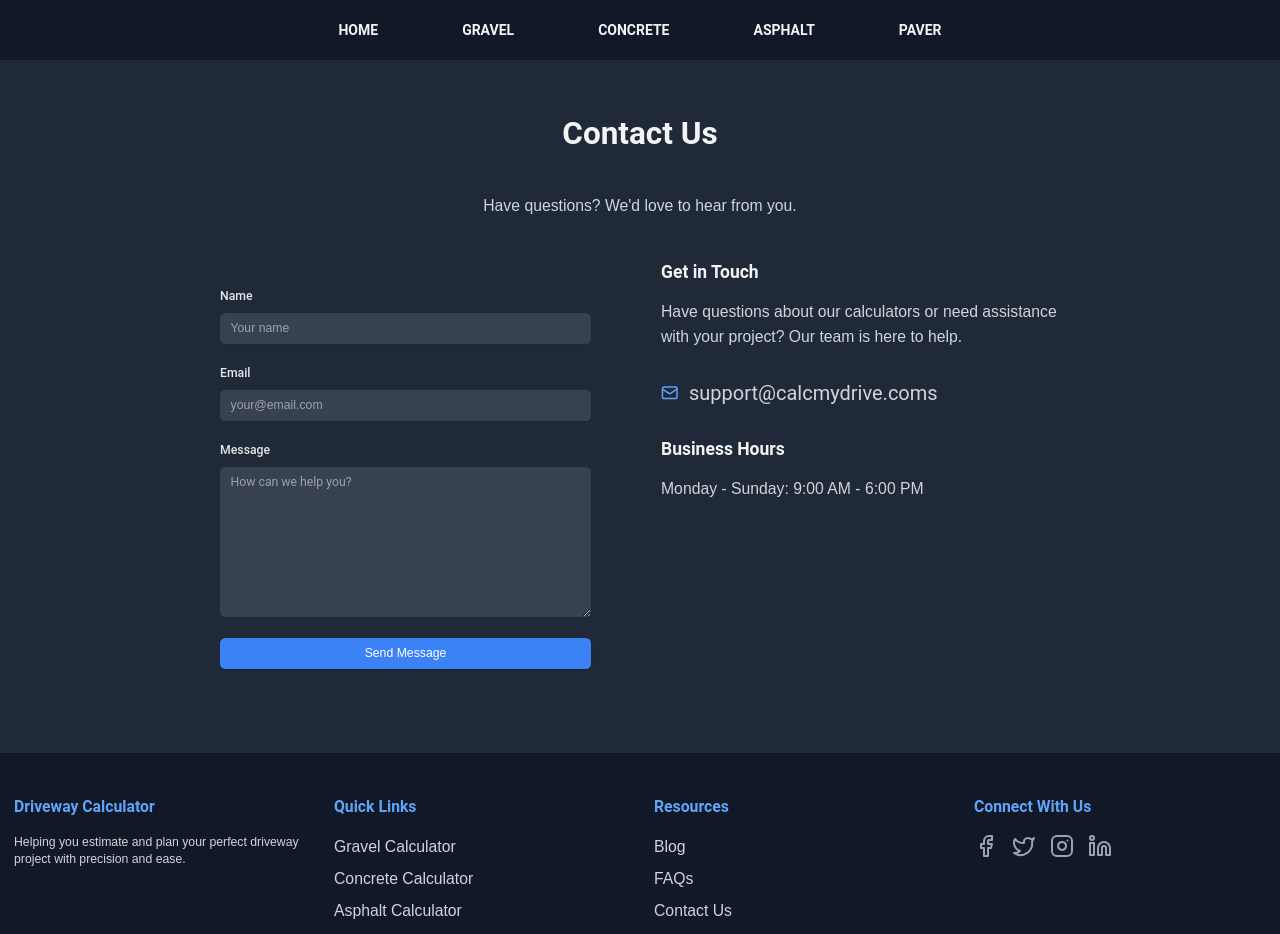
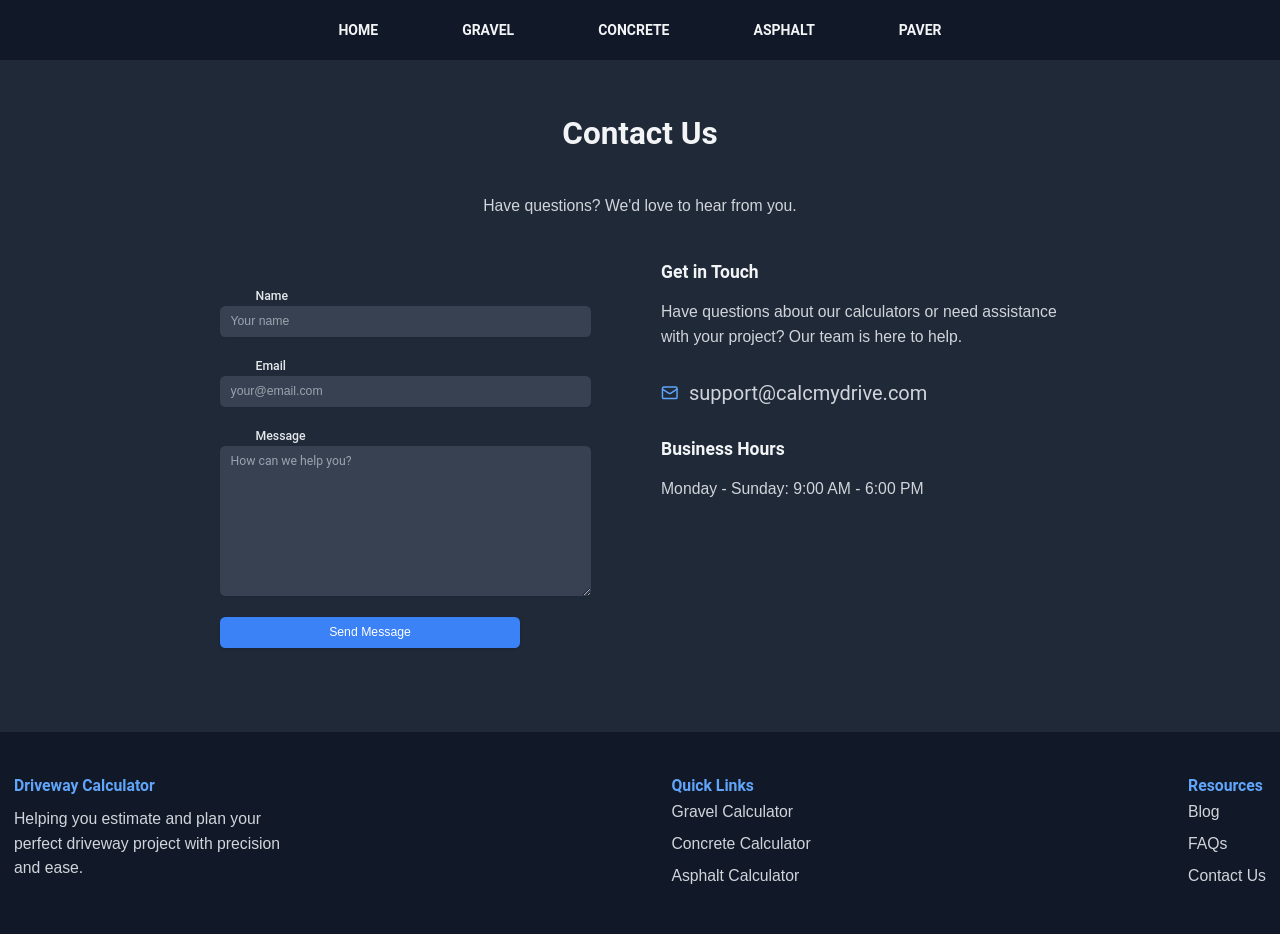
Before and after one commit to mkrizia17/Driveway-Calculator, a Next.js app: page /contact in a window 1280 px wide. Shown: the top 934 px of the page. Built offline with nearby package versions, Linux system fonts and the light colour scheme.

Commit message:
Update footer

```diff
--- a/src/app/contact/page.tsx
+++ b/src/app/contact/page.tsx
@@ -75,7 +75,7 @@
               <div className="space-y-4">
                 <div className="flex items-center gap-3 text-gray-300">
                   <Mail className="h-5 w-5 text-blue-400" />
-                  <span>support@calcmydrive.coms</span>
+                  <span>support@calcmydrive.com</span>
                 </div>
               </div>
 
--- a/src/app/globals.css
+++ b/src/app/globals.css
@@ -246,3 +246,8 @@
 .text-26px {
     font-size: 26px; /* Custom class for 18px font size */
 }
+
+.text-sm {
+  max-width: 300px; /* Adjust as needed */
+  margin: 0 auto; /* Center the text block */
+}
--- a/src/app/privacy-policy/page.tsx
+++ b/src/app/privacy-policy/page.tsx
@@ -55,7 +55,7 @@
                         <p className="mb-4">
                             If you have any questions about our Privacy Policy, please contact us at:
                         </p>
-                        <p className="text-blue-400">support@drivewaycalculator.com</p>
+                        <p className="text-blue-400">support@calcmydrive.com</p>
                     </section>
 
                     <section>
--- a/src/components/Footer.tsx
+++ b/src/components/Footer.tsx
@@ -1,56 +1,33 @@
 import Link from 'next/link';
-import { Facebook, Twitter, Instagram, Linkedin } from 'lucide-react';
+import '../app/globals.css';
 
 export function Footer() {
   return (
     <footer className="bg-gray-900 text-gray-300 py-12 border-t border-gray-700 mt-auto" style={{ fontFamily: '__Inter_d65c78, __Inter_Fallback_d65c78, sans-serif' }}>
       <div className="container mx-auto px-4">
-        <div className="grid grid-cols-1 md:grid-cols-4 gap-8">
-          <div>
-            <h3 className="text-lg font-semibold mb-4 text-blue-400">Driveway Calculator</h3>
-            <p className="text-sm">Helping you estimate and plan your perfect driveway project with precision and ease.</p>
+        <div className="flex flex-col md:flex-row justify-between">
+          <div className="text-left">
+            <h3 className="text-lg font-semibold text-blue-400">Driveway Calculator</h3>
+            <p className="text-lg max-w-xs">Helping you estimate and plan your perfect driveway project with precision and ease.</p>
           </div>
-          <div>
-            <h4 className="text-lg font-semibold mb-4 text-blue-400">Quick Links</h4>
-            <ul className="space-y-2">
+          <div className="text-left">
+            <h4 className="text-lg font-semibold text-blue-400">Quick Links</h4>
+            <ul className="space-y-2 text-left m-0 p-0">
               <li><Link href="/gravel-calculator" className="hover:text-blue-400 transition-colors">Gravel Calculator</Link></li>
               <li><Link href="/concrete-calculator" className="hover:text-blue-400 transition-colors">Concrete Calculator</Link></li>
               <li><Link href="/asphalt-calculator" className="hover:text-blue-400 transition-colors">Asphalt Calculator</Link></li>
-              <li><Link href="/pavers-calculator" className="hover:text-blue-400 transition-colors">Paver Calculator</Link></li>
             </ul>
           </div>
-          <div>
-            <h4 className="text-lg font-semibold mb-4 text-blue-400">Resources</h4>
-            <ul className="space-y-2">
+          <div className="text-left">
+            <h4 className="text-lg font-semibold text-blue-400">Resources</h4>
+            <ul className="space-y-2 text-left m-0 p-0">
               <li><Link href="/blog" className="hover:text-blue-400 transition-colors">Blog</Link></li>
               <li><Link href="/FAQs" className="hover:text-blue-400 transition-colors">FAQs</Link></li>
               <li><Link href="/contact" className="hover:text-blue-400 transition-colors">Contact Us</Link></li>
-              <li><Link href="/privacy-policy" className="hover:text-blue-400 transition-colors">Privacy Policy</Link></li>
             </ul>
           </div>
-          <div>
-            <h4 className="text-lg font-semibold mb-4 text-blue-400">Connect With Us</h4>
-            <div className="flex space-x-4">
-              <a href="#" className="text-gray-400 hover:text-blue-400 transition-colors">
-                <span className="sr-only">Facebook</span>
-                <Facebook size={24} />
-              </a>
-              <a href="#" className="text-gray-400 hover:text-blue-400 transition-colors">
-                <span className="sr-only">Twitter</span>
-                <Twitter size={24} />
-              </a>
-              <a href="#" className="text-gray-400 hover:text-blue-400 transition-colors">
-                <span className="sr-only">Instagram</span>
-                <Instagram size={24} />
-              </a>
-              <a href="#" className="text-gray-400 hover:text-blue-400 transition-colors">
-                <span className="sr-only">LinkedIn</span>
-                <Linkedin size={24} />
-              </a>
-            </div>
-          </div>
         </div>
-        <div className="mt-8 pt-8 border-t border-gray-700 text-center">
+        <div className="mt-8 pt-8 border-t border-gray-700 text-left">
           <p className="text-sm">&copy; {new Date().getFullYear()} Driveway Calculator. All rights reserved.</p>
         </div>
       </div>
```
